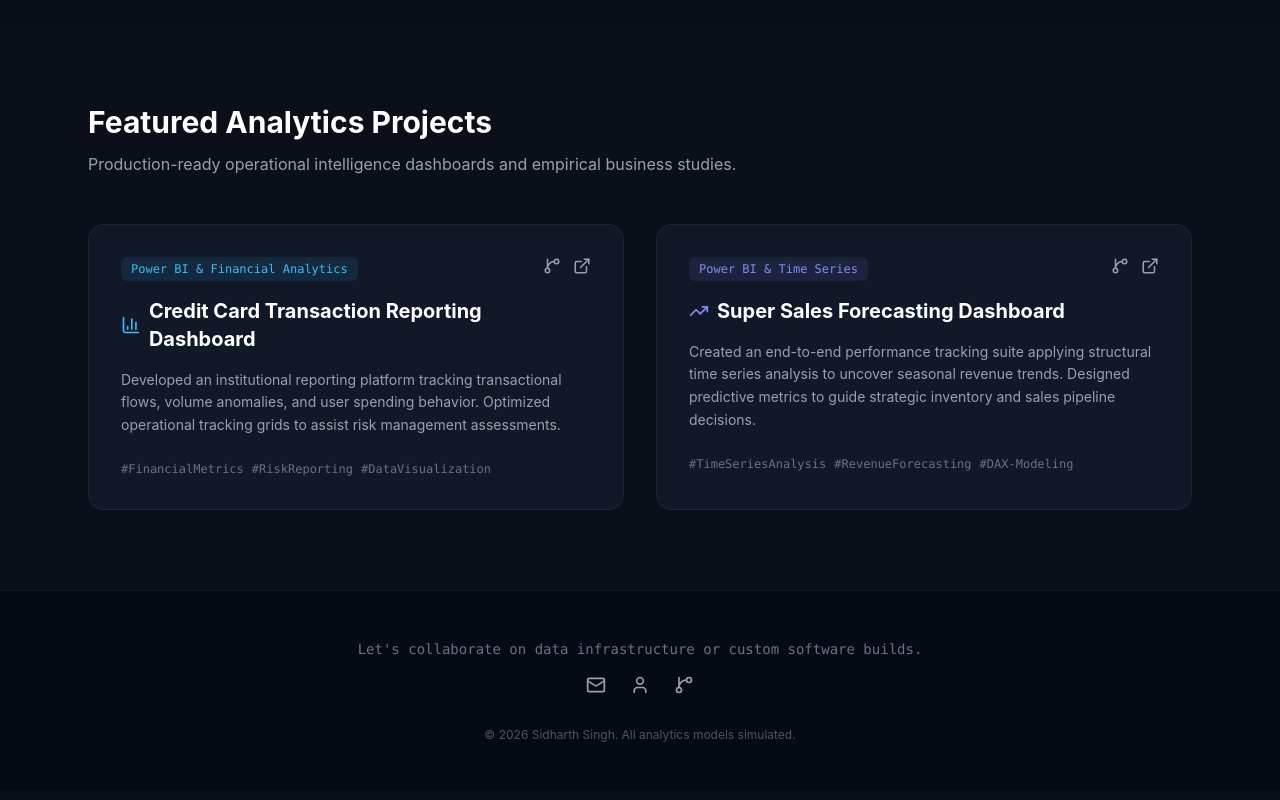
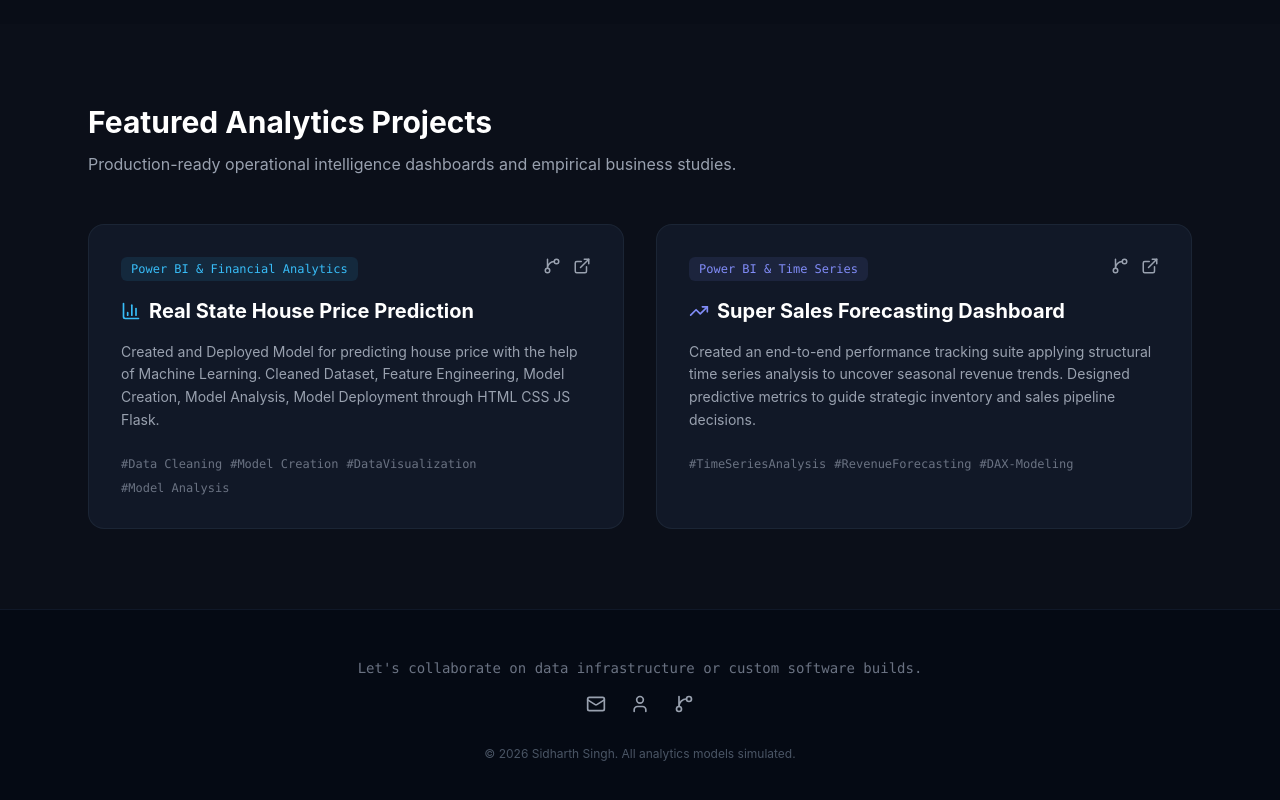
Before and after one commit to singhofficialsidharth-rgb/my-portfolio, a React (Vite) app: page / in a window 1280 px wide. Shown: the part 2857-3657 px from the top of the page. Built offline with nearby package versions, Linux system fonts and the light colour scheme.

Commit message:
modified model information

```diff
--- a/src/components/Projects.jsx
+++ b/src/components/Projects.jsx
@@ -22,13 +22,13 @@ export default function Projects() {
             </div>
             <div className="flex items-center gap-2">
               <BarChart3 size={20} className="text-neon" />
-              <h3 className="text-xl font-bold text-white group-hover:text-neon transition">Credit Card Transaction Reporting Dashboard</h3>
+              <h3 className="text-xl font-bold text-white group-hover:text-neon transition">Real State House Price Prediction</h3>
             </div>
             <p className="text-gray-400 text-sm leading-relaxed">
-              Developed an institutional reporting platform tracking transactional flows, volume anomalies, and user spending behavior. Optimized operational tracking grids to assist risk management assessments.
+              Created and Deployed Model for predicting house price with the help of Machine Learning. Cleaned Dataset, Feature Engineering, Model Creation, Model Analysis, Model Deployment through HTML CSS JS Flask.
             </p>
             <div className="flex flex-wrap gap-2 pt-2 text-xs font-mono text-gray-500">
-              <span>#FinancialMetrics</span> <span>#RiskReporting</span> <span>#DataVisualization</span>
+              <span>#Data Cleaning</span> <span>#Model Creation</span> <span>#DataVisualization</span><span>#Model Analysis</span>
             </div>
           </div>
         </div>
```
